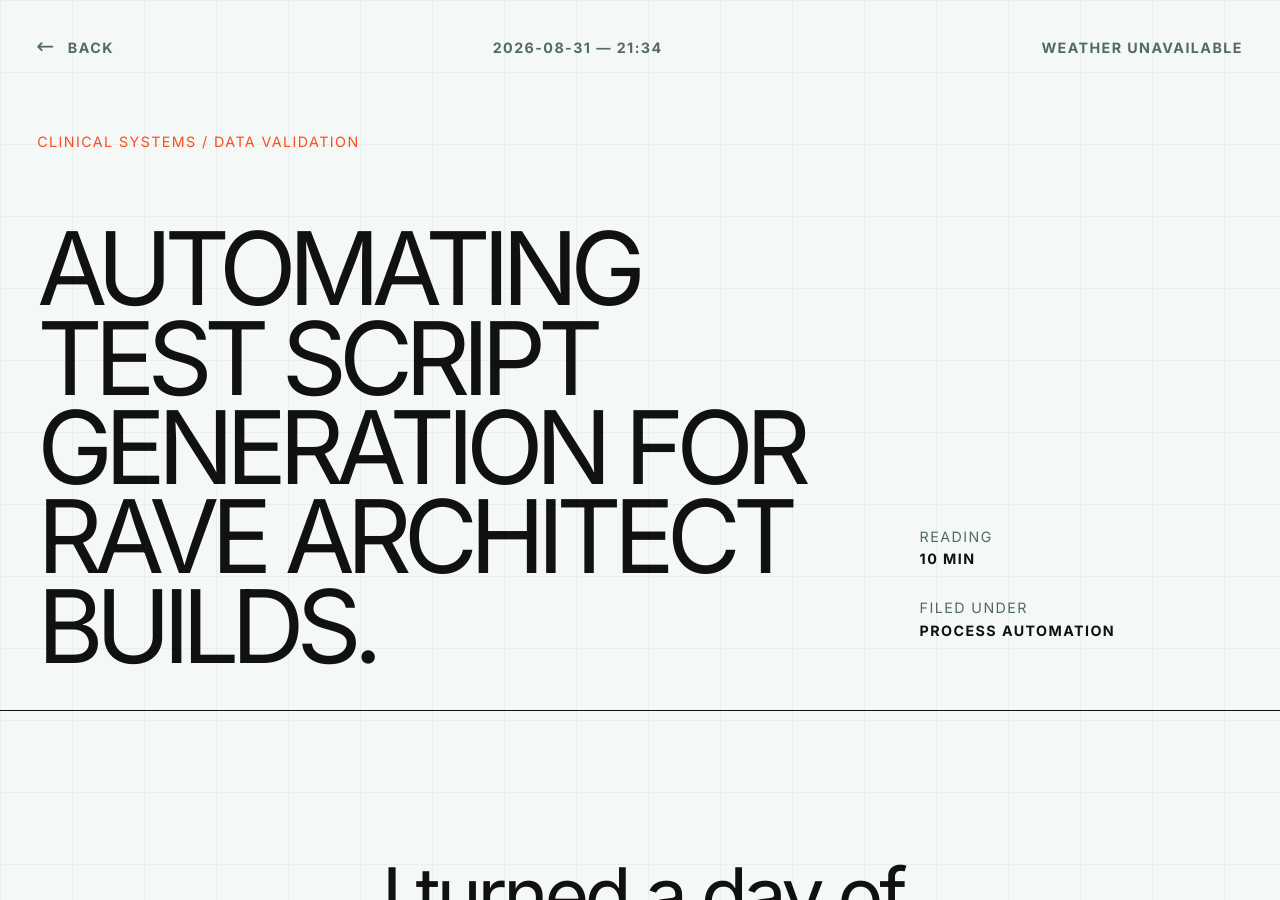
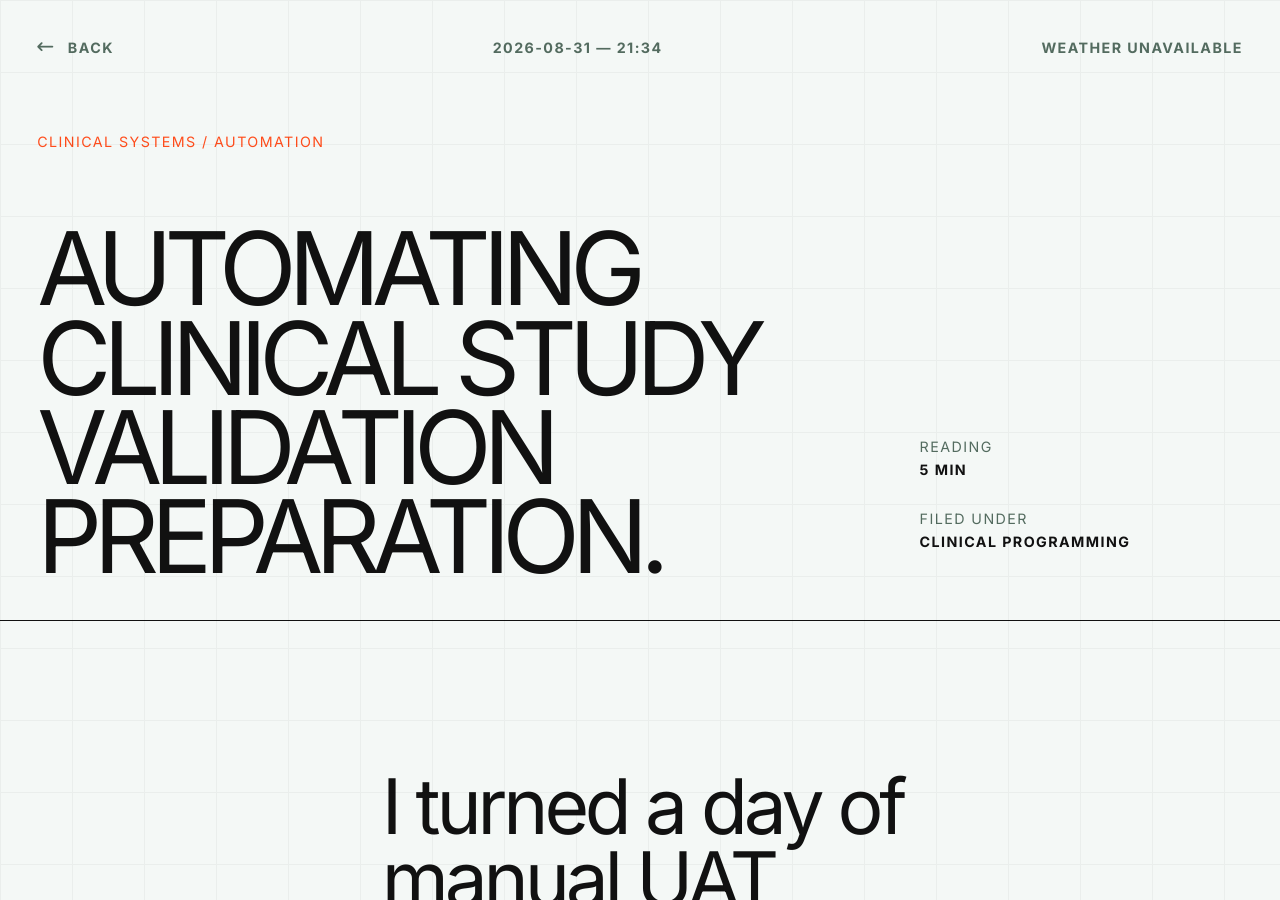
Before and after one commit to f-atisai/f-atisai.github.io, a Jekyll site: the page built from _posts/2025-05-18-ecd-gen.md, in a window 1280 px wide and 900 px high. Built offline with Jekyll 4.4.1, drawn with Linux system fonts in a browser that asks for light colours; nearby versions of some CDN libraries; some of the changed text lies outside the part shown.

Commit message:
doc: update ecd-gen post metadata

```diff
--- a/_posts/2025-05-18-ecd-gen.md
+++ b/_posts/2025-05-18-ecd-gen.md
@@ -1,13 +1,13 @@
 ---
 layout: post
-title: Automating Test Script Generation for Rave Architect Builds.
-subtitle: Clinical Systems / Data Validation
-tag: Process Automation
-length: 10
+title: Automating Clinical Study Validation Preparation.
+subtitle: Clinical Systems / Automation
+tag: Clinical Programming
+length: 5
 image: ecd-gen/ecd-gen-cover.jpg
 lead: I turned a day of manual UAT prepration into a process that runs in under 3 minutes.
-next_post_title: TRACE - A Framework for Logging in Python
-next_post_slug: 2025-06-13-trace
+next_post_title: TRACE - Logging for Statistical Programming
+next_post_slug: 2026-08-10-trace
 ---
 
 The Idea Wasn't New. Applying It Here Was.
```
